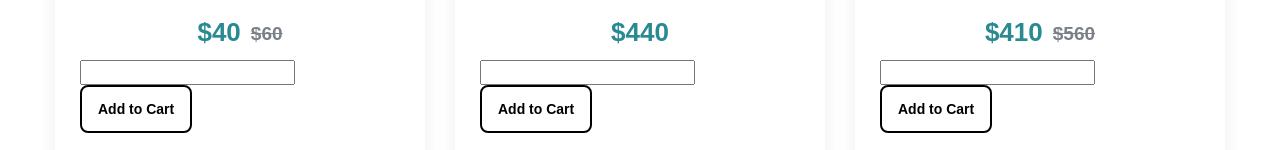
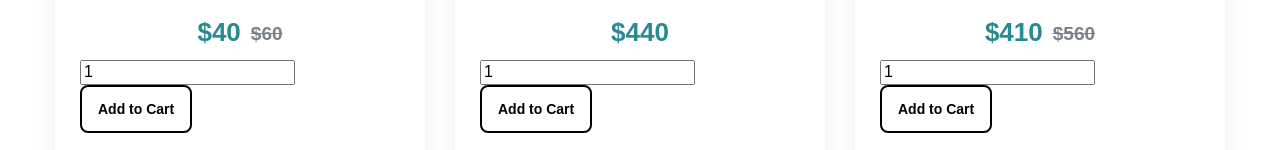
Before and after one commit to kozlov-a-d/eapp, a Next.js app: page / in a window 1280 px wide. Shown: the part 723-873 px from the top of the page. Built offline with nearby package versions, Linux system fonts and the light colour scheme.

Commit message:
fix ProductsListItem

```diff
--- a/components/products/ProductsListItem.tsx
+++ b/components/products/ProductsListItem.tsx
@@ -17,14 +17,16 @@ export type ProductsListItemProps = {
 const ProductsListItem: React.FC<ProductsListItemProps> = (props: ProductsListItemProps) => {
     const store = useCartStore();
     const product = props;
-    const inputCountRef = useRef();
+    const inputCountRef = useRef<HTMLInputElement | null>(null);
 
-    function addToCartHandler(event: Event): void {
+    function handlerAddToCart(event: React.FormEvent<HTMLFormElement>): void {
         event.preventDefault();
-        const count = parseInt(inputCountRef.current);
+        const current = inputCountRef.current;
+        if (!current) return;
+        const count = parseInt(current.value);
         if (!count) return;
         store.addItem({ ...product, count });
-        inputCountRef.current = '0';
+        current.value = '1';
     }
 
     return (
@@ -45,9 +47,9 @@ const ProductsListItem: React.FC<ProductsListItemProps> = (props: ProductsListIt
                     {product.priceFull && <span className={styles['products-list-item__price--old']}>${product.priceFull}</span>}
                 </div>
                 <div className={styles['products-list-item__footer']}>
-                    <form className={styles['product-actions']} onSubmit={addToCartHandler}>
+                    <form className={styles['product-actions']} onSubmit={handlerAddToCart}>
                         <div className={styles['product-actions__count']}>
-                            <input ref={inputCountRef} value={inputCountRef.current} type="text" pattern="^[ 0-9]+$" />
+                            <input ref={inputCountRef} defaultValue="1" type="number" pattern="^[ 0-9]+$" />
                         </div>
                         <button className={styles['product-actions__btn']}>Add to Cart</button>
                     </form>
```
